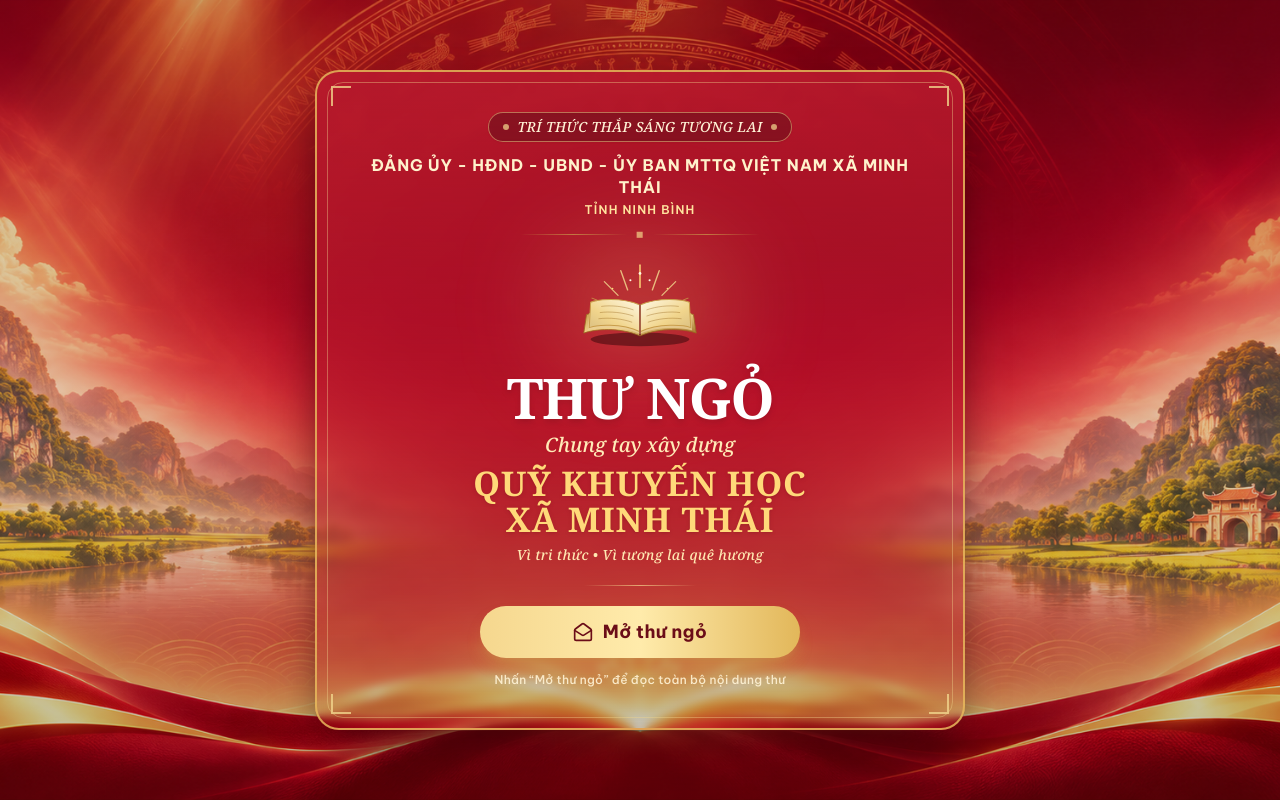
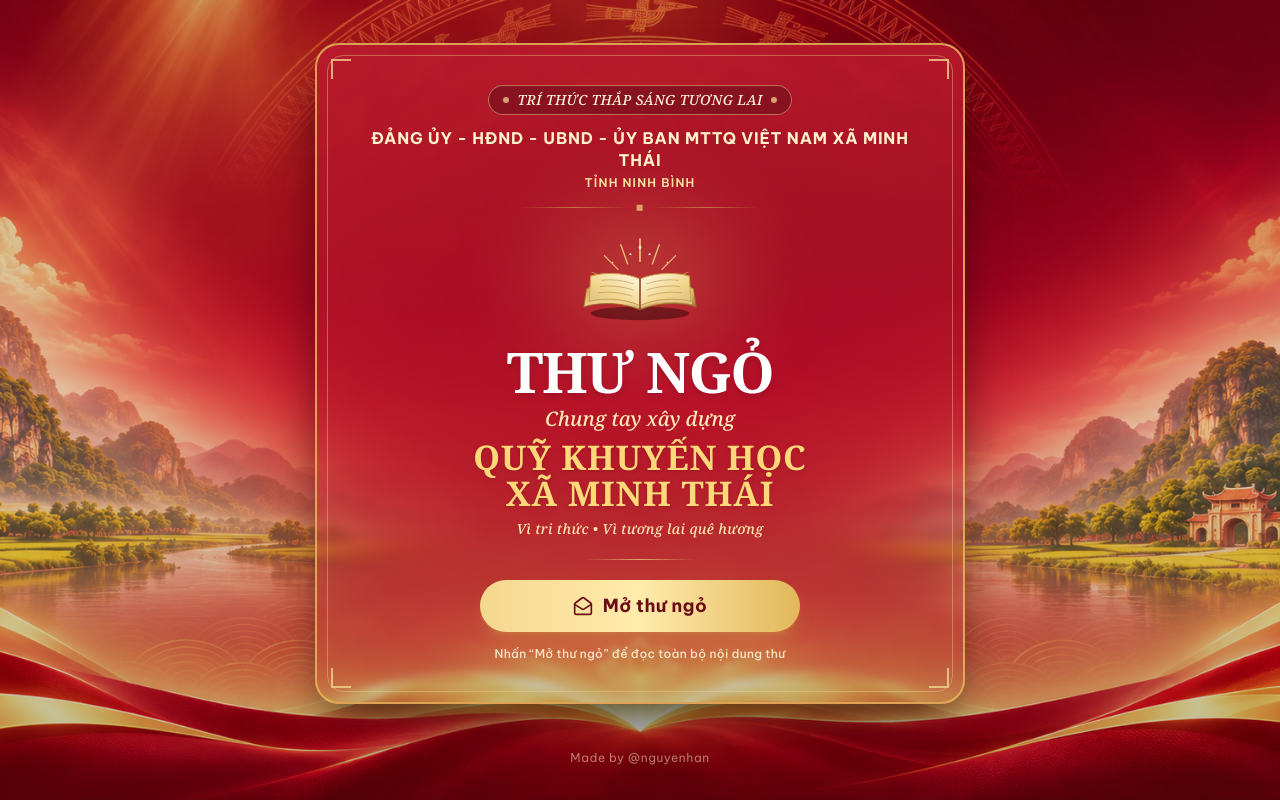
Before and after one commit to NguyenHan166/Thu-ngo-khuyen-hoc, a React (Vite) app: page / in a window 1280 px wide. Built offline with nearby package versions, Linux system fonts and the light colour scheme.

Commit message:
add made

```diff
--- a/src/components/CoverScene.tsx
+++ b/src/components/CoverScene.tsx
@@ -30,7 +30,7 @@ export const CoverScene: React.FC<CoverSceneProps> = ({
 
       {/* Decorative Book/Cover Card Container */}
       <div
-        className="relative z-10 w-full max-w-[650px] bg-gradient-to-b from-[#B8192D]/90 via-[#941120]/92 to-[#A31425]/94 backdrop-blur-sm border-2 border-[#E5B85C]/85 rounded-3xl p-5 sm:p-8 md:p-10 shadow-2xl shadow-black/60 text-center transition-all duration-300 scale-100 opacity-100"
+        className="relative z-10 w-full max-w-[650px] my-auto bg-gradient-to-b from-[#B8192D]/90 via-[#941120]/92 to-[#A31425]/94 backdrop-blur-sm border-2 border-[#E5B85C]/85 rounded-3xl p-5 sm:p-8 md:p-10 shadow-2xl shadow-black/60 text-center transition-all duration-300 scale-100 opacity-100"
       >
         {/* Inner thin gold decorative line */}
         <div className="absolute inset-2 sm:inset-2.5 border border-gold-300/40 rounded-2xl pointer-events-none" />
@@ -101,6 +101,13 @@ export const CoverScene: React.FC<CoverSceneProps> = ({
           Nhấn &ldquo;Mở thư ngỏ&rdquo; để đọc toàn bộ nội dung thư
         </p>
       </div>
+
+      {/* Creator attribution at the bottom of the screen viewport */}
+      <footer className="relative z-10 w-full text-center pt-2 pb-1.5 sm:pb-2.5 mt-auto select-none">
+        <p className="text-[11.5px] sm:text-xs text-[#FFF3D6]/50 tracking-wider font-sans">
+          Made by @nguyenhan
+        </p>
+      </footer>
     </section>
   );
 };
--- a/src/components/LetterTitle.tsx
+++ b/src/components/LetterTitle.tsx
@@ -10,13 +10,6 @@ interface LetterTitleProps {
 export const LetterTitle: React.FC<LetterTitleProps> = ({ className = '' }) => {
   return (
     <div className={`text-center pt-1 sm:pt-2 pb-1 ${className}`}>
-      {/* Top Banner: Motto */}
-      <div className="inline-flex items-center justify-center gap-2 px-3.5 py-1 mb-2.5 rounded-full bg-red-900/10 border border-gold-500/30 text-red-900 shadow-sm">
-        <span className="font-serif italic text-xs sm:text-sm font-semibold tracking-wide text-red-900">
-          {letterContent.motto}
-        </span>
-      </div>
-
       {/* Official Authorities */}
       <OfficialHeader variant="letter" className="mb-3" />
 
--- a/src/components/ShareActions.tsx
+++ b/src/components/ShareActions.tsx
@@ -81,6 +81,11 @@ export const ShareActions: React.FC<ShareActionsProps> = ({
       <p className="text-center text-[11.5px] sm:text-xs text-[#8B6220] font-medium mt-4 font-serif italic">
         Trân trọng cảm ơn sự đồng hành và tấm lòng vàng của Quý vị đối với thế hệ tương lai quê hương Minh Thái.
       </p>
+
+      {/* Creator attribution */}
+      <p className="text-center text-[11px] text-ink-700/40 tracking-wider font-sans mt-3 select-none">
+        Made by @nguyenhan
+      </p>
     </div>
   );
 };
```
